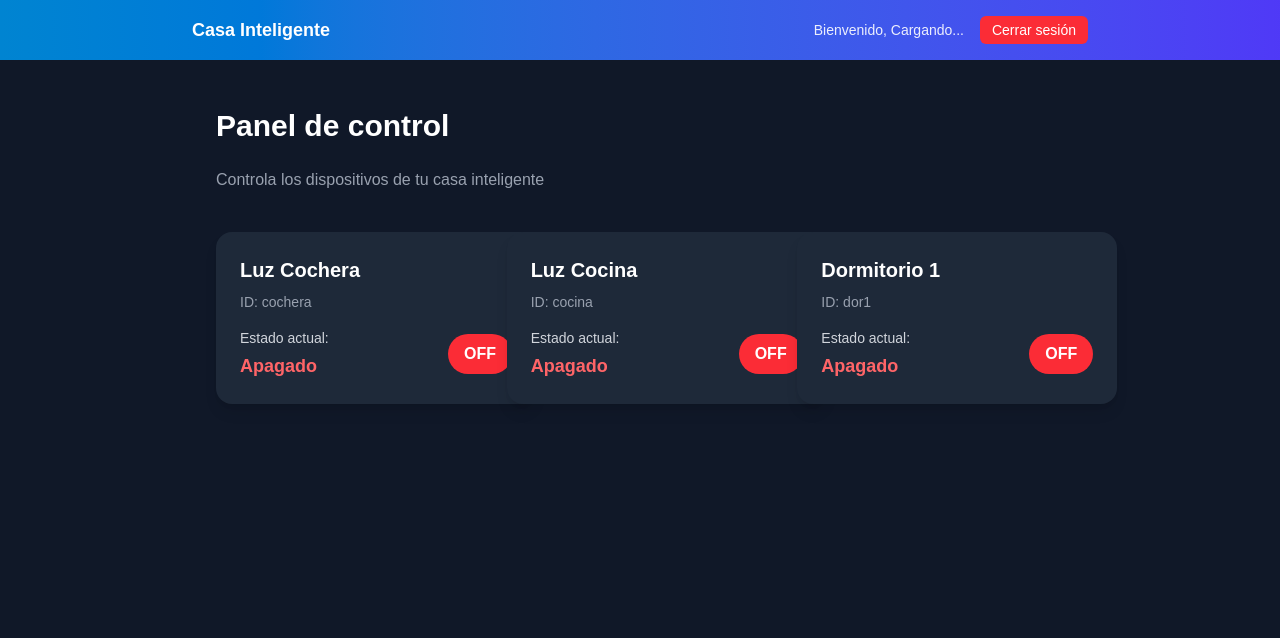
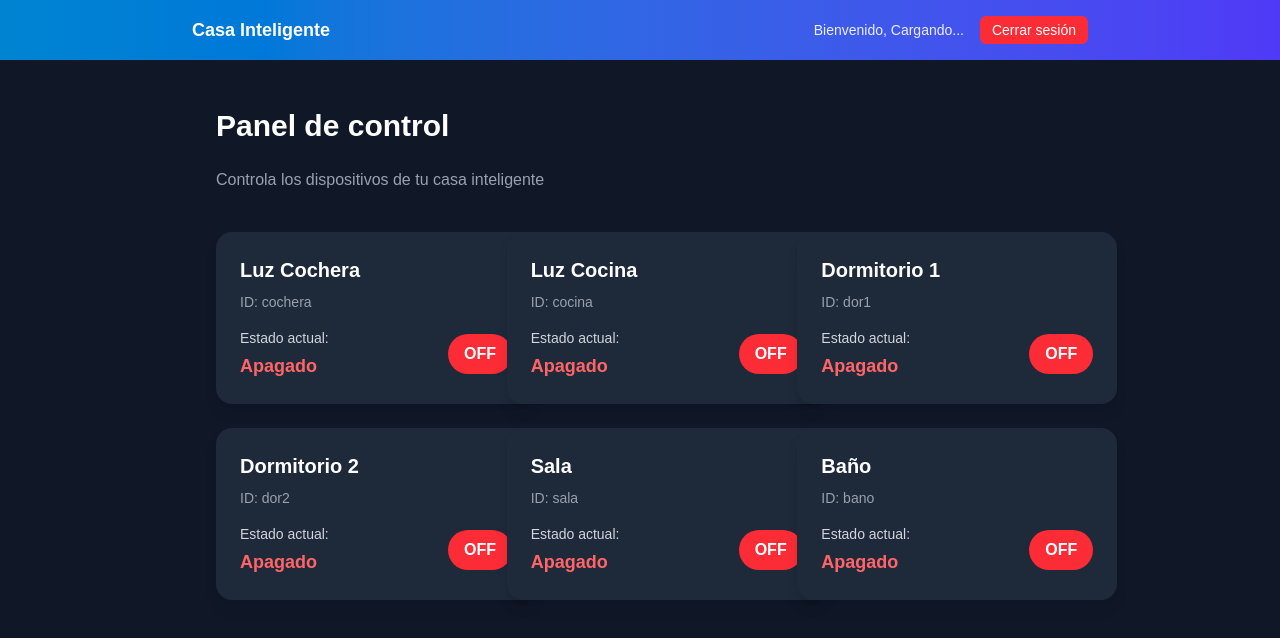
Before and after one commit to JosMoan/casa-inteligente-app, a Next.js app in the folder casa-inteligente-app/: page /dashboard in a window 1280 px wide. Shown: the top 638 px of the page. Built offline with nearby package versions, Linux system fonts and the light colour scheme; no server answers; sample sign-in values are in the browser's storage.

Commit message:
Se agregó 3 botones

```diff
--- a/casa-inteligente-app/src/app/dashboard/page.jsx
+++ b/casa-inteligente-app/src/app/dashboard/page.jsx
@@ -7,10 +7,14 @@ import DeviceCard from "@/components/DeviceCard";
 export default function Dashboard() {
   const router = useRouter();
   const [user, setUser] = useState(null);
+
   const [devices, setDevices] = useState([
     { id: "cochera", name: "Luz Cochera", initial: false },
     { id: "cocina", name: "Luz Cocina", initial: false },
     { id: "dor1", name: "Dormitorio 1", initial: false },
+    { id: "dor2", name: "Dormitorio 2", initial: false }, // ✅ NUEVA TARJETA
+    { id: "sala", name: "Sala", initial: false }, // ✅ NUEVA TARJETA
+    { id: "bano", name: "Baño", initial: false }, // ✅ NUEVA TARJETA
   ]);
 
   useEffect(() => {
@@ -27,12 +31,13 @@ export default function Dashboard() {
           <h2 className="text-3xl font-bold mb-6">
             Panel de control {user && <span className="text-blue-400">{user.nombre}</span>}
           </h2>
+
           <p className="text-gray-400 mb-10">
             Controla los dispositivos de tu casa inteligente
           </p>
 
           <div className="grid grid-cols-1 sm:grid-cols-2 lg:grid-cols-3 gap-6">
-            {devices.map(d => (
+            {devices.map((d) => (
               <DeviceCard
                 key={d.id}
                 id={d.id}
--- a/casa-inteligente-app/src/components/DeviceCard.jsx
+++ b/casa-inteligente-app/src/components/DeviceCard.jsx
@@ -18,6 +18,9 @@ export default function DeviceCard({ id, name }) {
           if (id === "cochera") setState(data.cochera);
           else if (id === "cocina") setState(data.cocina);
           else if (id === "dor1") setState(data.dor1);
+          else if (id === "dor2") setState(data.dor2); // ✅ agregado
+          else if (id === "sala") setState(data.sala); // ✅ agregado
+          else if (id === "bano") setState(data.bano); // ✅ agregado
         }
       } catch (err) {
         console.error("❌ Error al obtener estado del LED:", err);
```
Also changed, not shown: casa-inteligente-app/index.txt, 1 other file (tests, documents, lock files or other folders).
